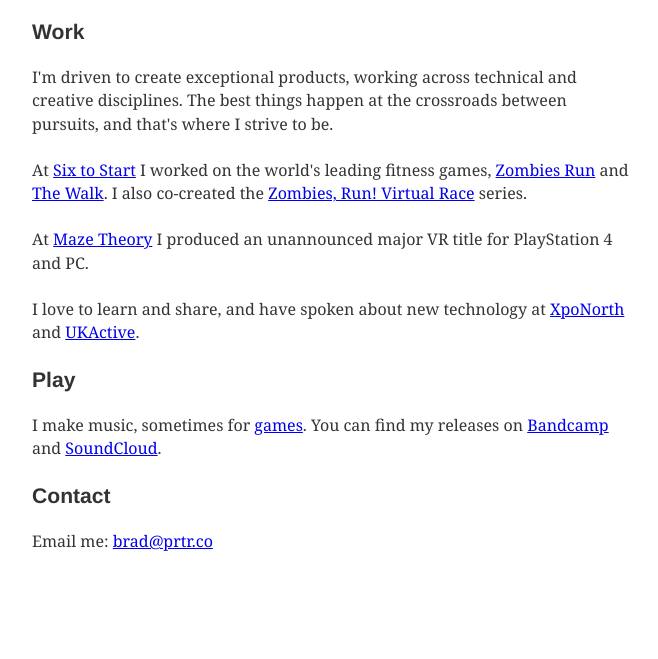
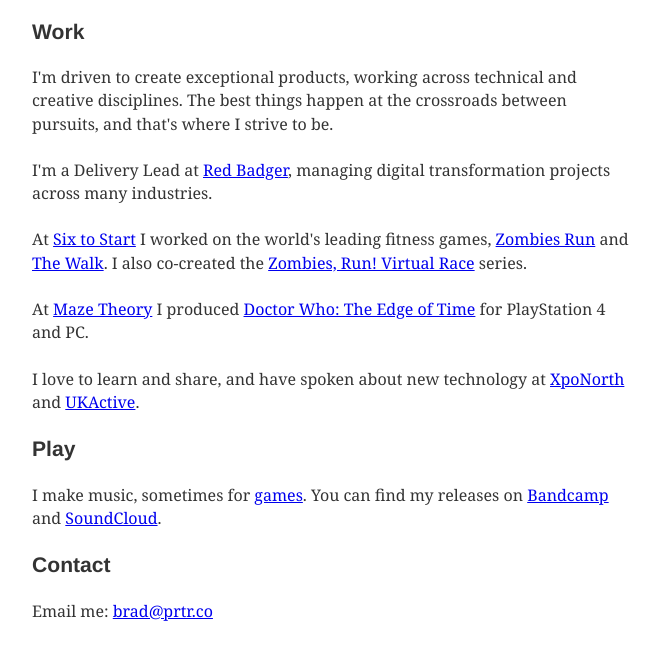
Before and after one commit to bradprtr/prtrco, a Gatsby site: page / in a window 1280 px wide. Shown: the part 133-792 px from the top of the page, without its empty margins (308-966 px from the left). Built offline with nearby package versions, Linux system fonts and the light colour scheme; Gatsby itself is replaced by a stand-in of ours.

Commit message:
upgrade and update work

```diff
--- a/src/pages/index.js
+++ b/src/pages/index.js
@@ -14,11 +14,12 @@
             <p>I'm currently based in London, UK, where I work in technology and games.</p>
             <h3>Work</h3>
             <p>I'm driven to create exceptional products, working across technical and creative disciplines. The best things happen at the crossroads between pursuits, and that's where I strive to be.</p>
-            <p>At <a href="https://www.sixtostart.com" target="_blank" rel="noopener">Six to Start</a> I worked on the world's leading fitness games, <a href="https://itunes.apple.com/gb/app/zombies-run/id503519713" target="_blank" rel="noopener">Zombies Run</a> and <a href="https://itunes.apple.com/gb/app/walk-fitness-tracker-game/id678971662" target="_blank" rel="noopener">The Walk</a>. I also co-created the <a href="https://www.zombiesvirtualrace.com" target="_blank" rel="noopener">Zombies, Run! Virtual Race</a> series.</p>
-            <p>At <a href="https://www.maze-theory.com" target="_blank" rel="noopener">Maze Theory</a> I produced an unannounced major VR title for PlayStation 4 and PC.</p>
-            <p>I love to learn and share, and have spoken about new technology at <a href="https://xponorth.co.uk" target="_blank" rel="noopener">XpoNorth</a> and <a href="https://www.ukactive.com" target="_blank" rel="noopener">UKActive</a>.</p>
+            <p>I'm a Delivery Lead at <a href="https://www.red-badger.com" target="_blank" rel="noopener noreferrer">Red Badger</a>, managing digital transformation projects across many industries.</p>
+            <p>At <a href="https://www.sixtostart.com" target="_blank" rel="noopener noreferrer">Six to Start</a> I worked on the world's leading fitness games, <a href="https://itunes.apple.com/gb/app/zombies-run/id503519713" target="_blank" rel="noopener">Zombies Run</a> and <a href="https://itunes.apple.com/gb/app/walk-fitness-tracker-game/id678971662" target="_blank" rel="noopener">The Walk</a>. I also co-created the <a href="https://www.zombiesvirtualrace.com" target="_blank" rel="noopener">Zombies, Run! Virtual Race</a> series.</p>
+            <p>At <a href="https://www.maze-theory.com" target="_blank" rel="noopener">Maze Theory</a> I produced <a href="https://www.youtube.com/watch?v=NRXjlw2EfVA" target="_blank" rel="noopener noreferrer">Doctor Who: The Edge of Time</a> for PlayStation 4 and PC.</p>
+            <p>I love to learn and share, and have spoken about new technology at <a href="https://xponorth.co.uk" target="_blank" rel="noopener noreferrer">XpoNorth</a> and <a href="https://www.ukactive.com" target="_blank" rel="noopener">UKActive</a>.</p>
             <h3>Play</h3>
-            <p>I make music, sometimes for <a href="https://store.steampowered.com/app/346460/Vector_36/" target="_blank" rel="noopener">games</a>. You can find my releases on <a href="https://music.equatr.co.uk/" target="_blank" rel="noopener">Bandcamp</a> and <a href="https://soundcloud.com/equatr" target="_blank" rel="noopener">SoundCloud</a>.</p>
+            <p>I make music, sometimes for <a href="https://store.steampowered.com/app/346460/Vector_36/" target="_blank" rel="noopener noreferrer">games</a>. You can find my releases on <a href="https://music.equatr.co.uk/" target="_blank" rel="noopener">Bandcamp</a> and <a href="https://soundcloud.com/equatr" target="_blank" rel="noopener">SoundCloud</a>.</p>
             <h3>Contact</h3>
             <p>Email me: <a href="mailto:brad@prtr.co">brad@prtr.co</a></p>
         </div>
```
Also changed, not shown: 2 other files.
